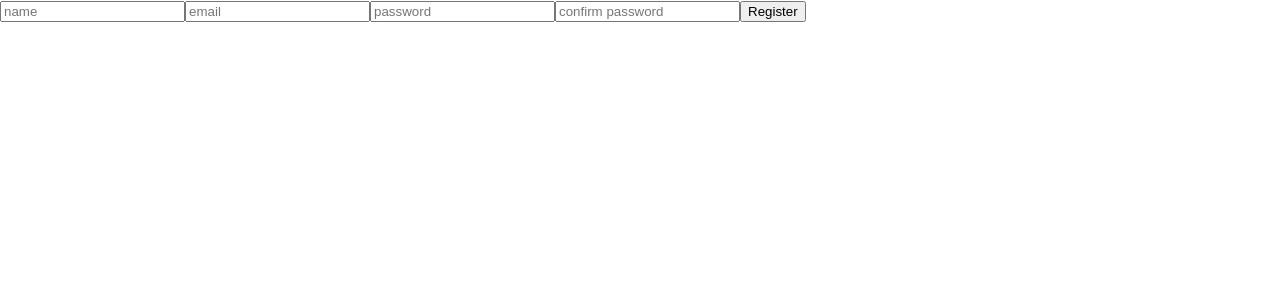
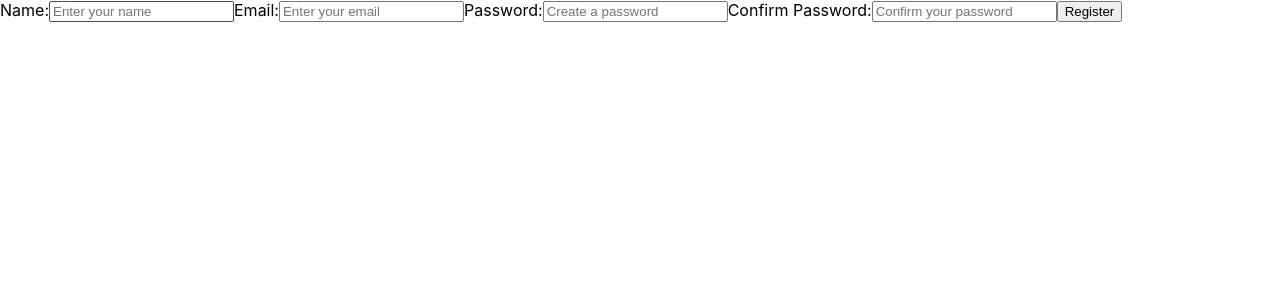
Before and after one commit to AdaptiveArtemis/AdaptiveArtemisNewsRecommendation, a React (Create React App) app: page /register in a window 1280 px wide. Shown: the top 300 px of the page. Built offline with nearby package versions, Linux system fonts and the light colour scheme.

Commit message:
add api on two page

```diff
--- a/src/pages/LoginPage.js
+++ b/src/pages/LoginPage.js
@@ -2,38 +2,36 @@ import React, { useState } from 'react'
 import { useNavigate, Link } from 'react-router-dom'
 
 export default function LoginPage () {
-  const [username, setUsername] = useState('')
-  const [password, setPassword] = useState('')
+  const [email, setEmail] = useState('') // State for storing email
+  const [password, setPassword] = useState('') // State for storing password
   const navigate = useNavigate()
 
   const handleLogin = async () => {
     try {
-      // Replace with your actual login API here
-      const response = await fakeLoginAPI(username, password)
-      if (response.success) {
-        // Login successful, redirect to the user interface
-        navigate('/HomePage')
+      // Send a POST request to the backend login endpoint
+      const response = await fetch('http://127.0.0.1:8000/users/api/login', {
+        method: 'POST',
+        headers: {
+          'Content-Type': 'application/json'
+        },
+        body: JSON.stringify({
+          email: email, // Use the user-entered email
+          password: password // Use the user-entered password
+        })
+      })
+
+      const data = await response.json()
+      if (data.message === "Login successful") {
+        // Login successful, take actions based on the backend response
+        navigate('/HomePage') // Navigate to the homepage
       } else {
-        // Login failed, display error message
-        alert('Login failed: ' + response.message)
+        // Login failed, display an error message
+        alert('Login failed: ' + data.message)
       }
     } catch (error) {
-      // Handle request error
-      alert('Login request failed')
+      // Request error, display an error message
+      alert('Login request failed: ' + error.message)
     }
-  }
-
-  // Mock login API function
-  const fakeLoginAPI = (username, password) => {
-    return new Promise((resolve) => {
-      setTimeout(() => {
-        if (username === '1' && password === '1') {
-          resolve({ success: true })
-        } else {
-          resolve({ success: false, message: 'Incorrect username or password' })
-        }
-      }, 1000)
-    })
   }
 
   return (
@@ -41,12 +39,12 @@ export default function LoginPage () {
       <div className="login-form">
         <h2>Login</h2>
         <div className="form-group">
-          <label htmlFor="username">Username or Email:</label>
+          <label htmlFor="email">Email:</label>
           <input
-            type="text"
-            id="username"
-            value={username}
-            onChange={(e) => setUsername(e.target.value)}
+            type="email"
+            id="email"
+            value={email}
+            onChange={(e) => setEmail(e.target.value)}
           />
         </div>
         <div className="form-group">
--- a/src/pages/RegistrationPage.js
+++ b/src/pages/RegistrationPage.js
@@ -1,20 +1,97 @@
-import React from 'react'
+import React, { useState } from 'react'
 
 const RegistrationPage = () => {
+  const [formData, setFormData] = useState({
+    username: '',
+    email: '',
+    password: '',
+    confirmPassword: ''
+  })
+
+  // Update the state on input change
+  const handleChange = (e) => {
+    const { name, value } = e.target
+    setFormData(prevFormData => ({
+      ...prevFormData,
+      [name]: value
+    }))
+  }
+
+  // Handle form submission
+  const handleSubmit = async (e) => {
+    e.preventDefault()
+    if (formData.password !== formData.confirmPassword) {
+      alert("Passwords don't match!")
+      return
+    }
+    try {
+      const response = await fetch('YOUR_BACKEND_API_ENDPOINT', {
+        method: 'POST',
+        headers: {
+          'Content-Type': 'application/json',
+        },
+        body: JSON.stringify({
+          username: formData.username,
+          email: formData.email,
+          password: formData.password
+        }),
+      })
+      const data = await response.json()
+      alert(data.message) // Or handle the response accordingly
+    } catch (error) {
+      alert("An error occurred while registering the user.")
+    }
+  }
+
   return (
-    <div>
+    <div className="registration-page">
       <header>
         {/* Your logo here */}
         <nav>
           {/* Navigation for login can go here */}
         </nav>
       </header>
-      <form>
-        {/* Form fields for registration */}
-        <input type="text" placeholder="name" />
-        <input type="email" placeholder="email" />
-        <input type="password" placeholder="password" />
-        <input type="password" placeholder="confirm password" />
+      <form className="registration-form" onSubmit={handleSubmit}>
+        <label htmlFor="username">Name:</label>
+        <input
+          type="text"
+          id="username"
+          name="username"
+          value={formData.username}
+          onChange={handleChange}
+          placeholder="Enter your name"
+        />
+
+        <label htmlFor="email">Email:</label>
+        <input
+          type="email"
+          id="email"
+          name="email"
+          value={formData.email}
+          onChange={handleChange}
+          placeholder="Enter your email"
+        />
+
+        <label htmlFor="password">Password:</label>
+        <input
+          type="password"
+          id="password"
+          name="password"
+          value={formData.password}
+          onChange={handleChange}
+          placeholder="Create a password"
+        />
+
+        <label htmlFor="confirmPassword">Confirm Password:</label>
+        <input
+          type="password"
+          id="confirmPassword"
+          name="confirmPassword"
+          value={formData.confirmPassword}
+          onChange={handleChange}
+          placeholder="Confirm your password"
+        />
+
         <button type="submit">Register</button>
       </form>
     </div>
```
